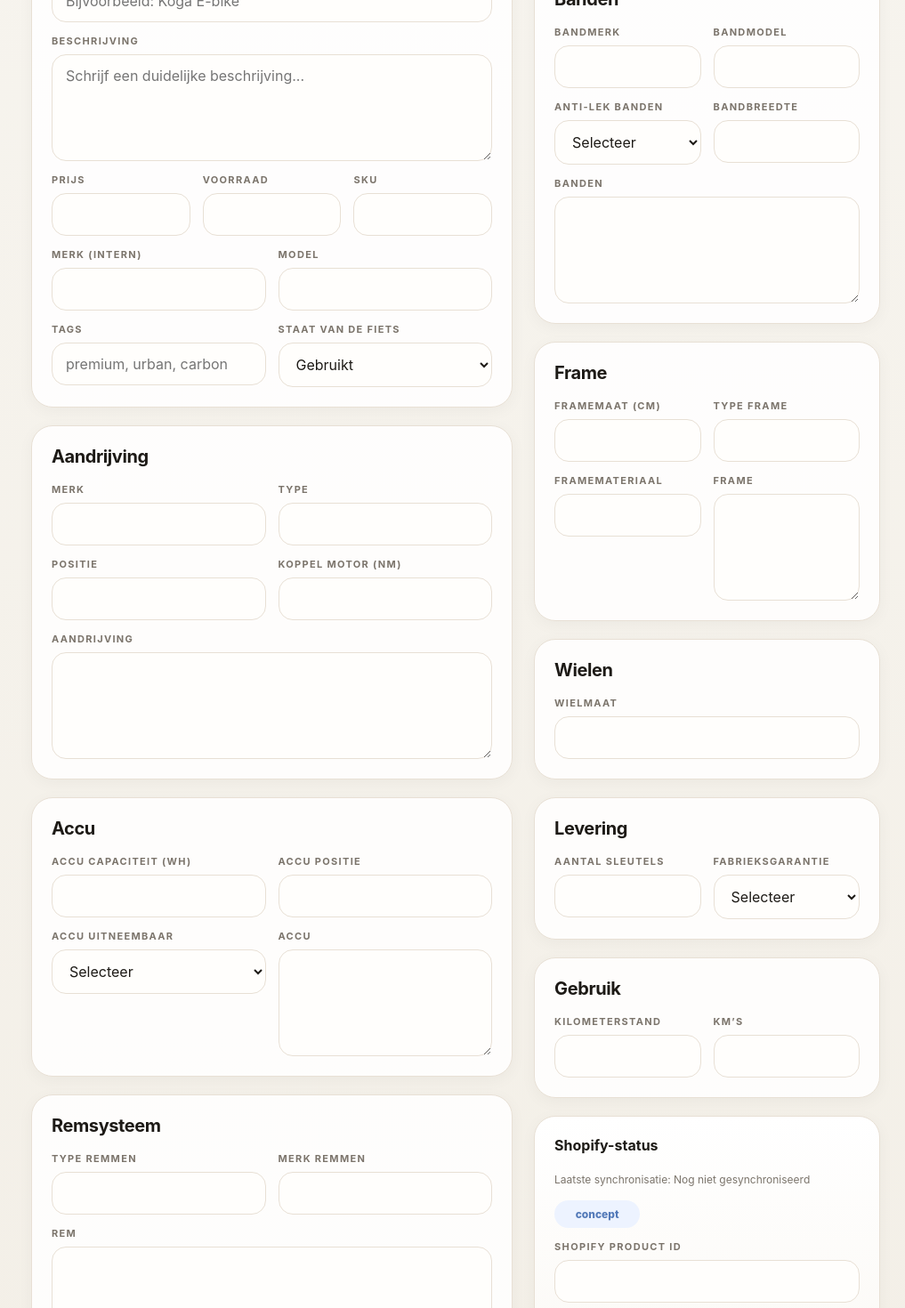
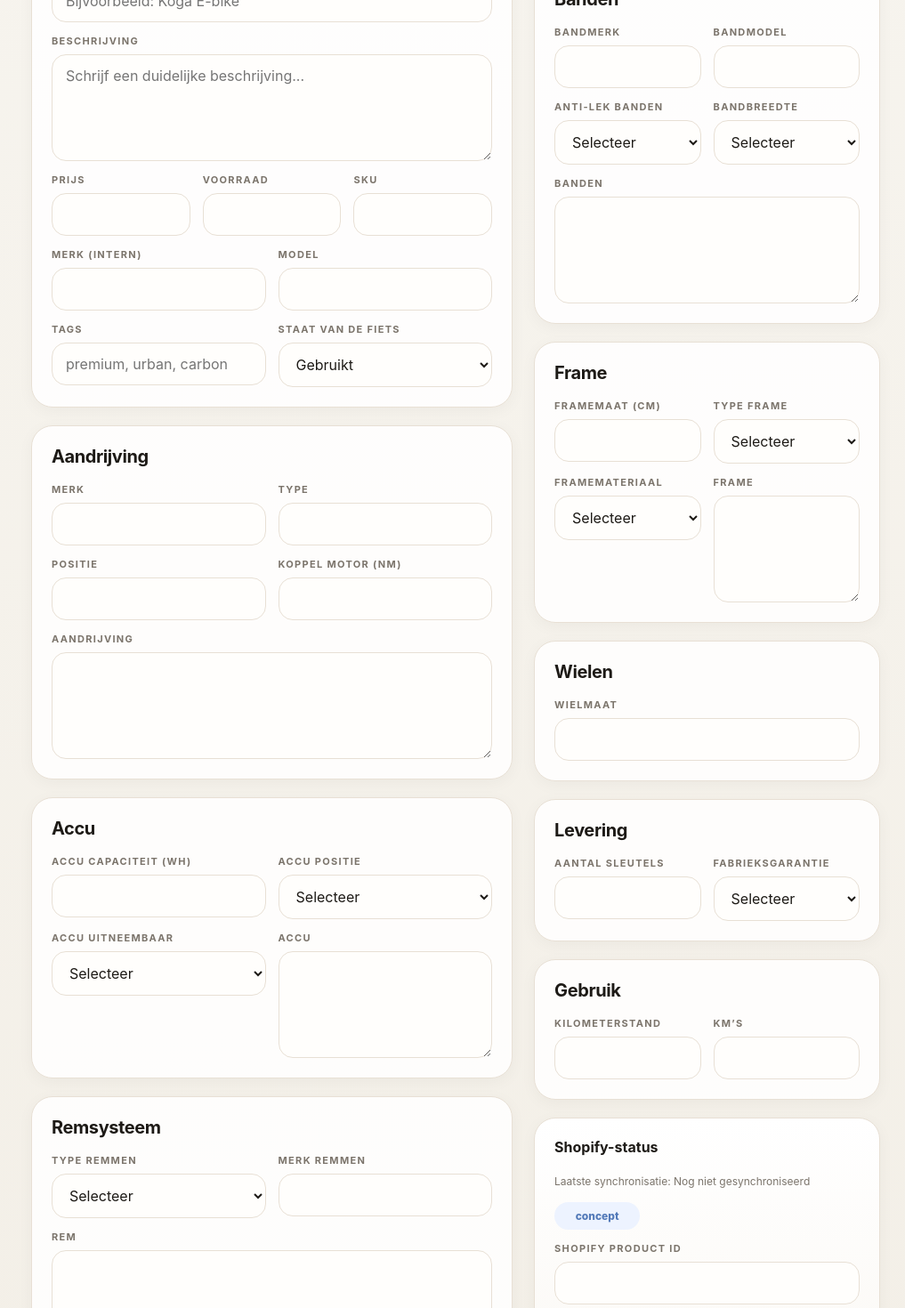
Before and after one commit to kenzy204/MRA-Inventory, a React app in the folder frontend/: page /bikes/new in a window 1280 px wide. Shown: the part 940-2410 px from the top of the page at 89% size, without its empty margins (263-1280 px from the left). Built offline with nearby package versions, Linux system fonts and the light colour scheme; no server answers; sample sign-in values are in the browser's storage; the HTML template or start-up script is replaced by a standard one.

Commit message:
Update BikeForm.jsx

```diff
--- a/frontend/src/components/BikeForm.jsx
+++ b/frontend/src/components/BikeForm.jsx
@@ -354,7 +354,17 @@ export default function BikeForm({
             </div>
             <div className="field">
               <label>Accu positie</label>
-              <input className="input" name="accu_positie" value={form.accu_positie ?? ''} onChange={handleChange} />
+              <select
+                className="select"
+                name="accu_positie"
+                value={form.accu_positie ?? ''}
+                onChange={handleChange}
+              >
+                <option value="">Selecteer</option>
+                <option value="frame">frame</option>
+                <option value="bagagedrager">bagagedrager</option>
+                <option value="geïntegreerd">geïntegreerd</option>
+              </select>
             </div>
           </div>
 
@@ -373,7 +383,17 @@ export default function BikeForm({
           <div className="field-grid-2">
             <div className="field">
               <label>Type remmen</label>
-              <input className="input" name="type_remmen" value={form.type_remmen ?? ''} onChange={handleChange} />
+              <select
+                className="select"
+                name="type_remmen"
+                value={form.type_remmen ?? ''}
+                onChange={handleChange}
+              >
+                <option value="">Selecteer</option>
+                <option value="hydraulische schijf">hydraulische schijf</option>
+                <option value="mechanische schijf">mechanische schijf</option>
+                <option value="rollerbrake">rollerbrake</option>
+              </select>
             </div>
             <div className="field">
               <label>Merk remmen</label>
@@ -465,7 +485,17 @@ export default function BikeForm({
             {renderBooleanSelect('anti_lek_banden', 'Anti-lek banden')}
             <div className="field">
               <label>Bandbreedte</label>
-              <input className="input" name="bandbreedte" value={form.bandbreedte ?? ''} onChange={handleChange} />
+              <select
+                className="select"
+                name="bandbreedte"
+                value={form.bandbreedte ?? ''}
+                onChange={handleChange}
+              >
+                <option value="">Selecteer</option>
+                <option value="smal">smal</option>
+                <option value="normaal">normaal</option>
+                <option value="breed">breed</option>
+              </select>
             </div>
           </div>
 
@@ -492,19 +522,35 @@ export default function BikeForm({
             </div>
             <div className="field">
               <label>Type frame</label>
-              <input className="input" name="type_frame" value={form.type_frame ?? ''} onChange={handleChange} />
+              <select
+                className="select"
+                name="type_frame"
+                value={form.type_frame ?? ''}
+                onChange={handleChange}
+              >
+                <option value="">Selecteer</option>
+                <option value="lage instap">lage instap</option>
+                <option value="hoge instap">hoge instap</option>
+                <option value="heren">heren</option>
+                <option value="dames">dames</option>
+              </select>
             </div>
           </div>
 
           <div className="field-grid-2" style={{ marginTop: 14 }}>
             <div className="field">
               <label>Framemateriaal</label>
-              <input
-                className="input"
+              <select
+                className="select"
                 name="framemateriaal"
                 value={form.framemateriaal ?? ''}
                 onChange={handleChange}
-              />
+              >
+                <option value="">Selecteer</option>
+                <option value="aluminium">aluminium</option>
+                <option value="staal">staal</option>
+                <option value="carbon">carbon</option>
+              </select>
             </div>
             <div className="field">
               <label>Frame</label>
```
